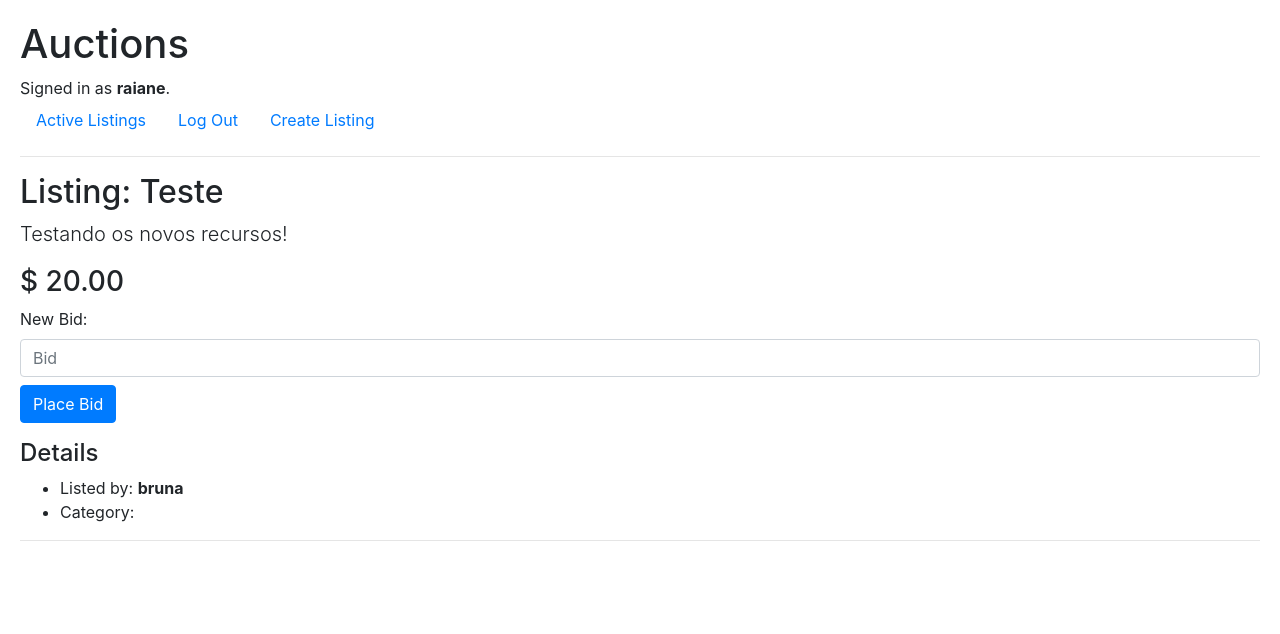
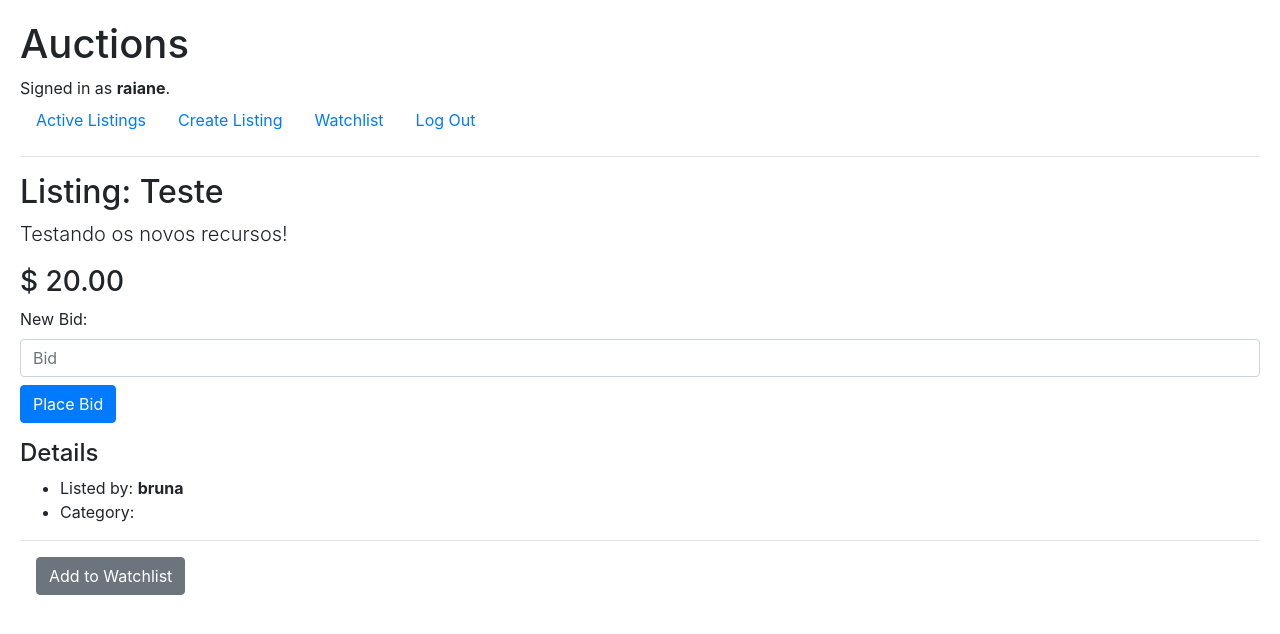
Before and after one commit to raiane-oliveira/Commerce, a Django app: page /listings/5 in a window 1280 px wide. Shown: the top 634 px of the page. Run offline with Django 3.2, Linux system fonts and the light colour scheme; a user stored in the database is signed in; data comes from the database, SQL or seed files in the repository; both versions use the stored data as it was after the commit; parts of the project's set-up code (start-up, migrations or seed data) failed here and were passed over; some libraries are stand-ins or nearby versions.

Commit message:
Watchlist feature added

```diff
--- a/auctions/templates/auctions/layout.html
+++ b/auctions/templates/auctions/layout.html
@@ -22,10 +22,13 @@
             </li>
             {% if user.is_authenticated %}
                 <li class="nav-item">
-                    <a class="nav-link" href="{% url 'logout' %}">Log Out</a>
+                    <a href="{% url 'create_listing' %}" class="nav-link">Create Listing</a>
                 </li>
                 <li class="nav-item">
-                    <a href="{% url 'create_listing' %}" class="nav-link">Create Listing</a>
+                    <a href="{% url 'watchlist' %}" class="nav-link">Watchlist</a>
+                </li>
+                <li class="nav-item">
+                    <a class="nav-link" href="{% url 'logout' %}">Log Out</a>
                 </li>
             {% else %}
                 <li class="nav-item">
--- a/auctions/templates/auctions/listing.html
+++ b/auctions/templates/auctions/listing.html
@@ -5,6 +5,9 @@
     <h2>Listing: {{ listing.title }}</h2>
     {% if winner %}
         <span class="badge badge-danger">Closed Auction</span>
+    {% endif %}
+    {% if listing.watchlist %}
+        <span class="badge badge-secondary">Watchlist</span>
     {% endif %}
 
     {% if listing.imageURL %}
@@ -37,17 +40,20 @@
     <h4>Details</h4>
     <ul>
         <li>Listed by: <strong>{{ listing.user }}</strong></li>
+
         {% if not category %}
             <li>Category: No Category Listed</li>
         {% else %}
             <li>Category: {{ category }}</li>
         {% endif %}
+
         {% if winner %}
             <li>Winner: <strong>{{ winner }}</strong></li>
         {% endif %}
     </ul>
 
     <hr>
+    <div class="row mx-2">
         {% if closeAuction %}
             <form action="{% url 'closeAuction' listing.id %}" method="post">
                 {% csrf_token %}
@@ -55,4 +61,21 @@
             </form>
         {% endif %}
 
+        {% if not listing.watchlist %}
+            <form action="{% url 'watchlist' %}" method="post" class="ml-2">
+                {% csrf_token %}
+                <input type="hidden" name="watchlist" value="add">
+                <input type="hidden" name="listing_id" value="{{ listing.id }}">
+                <button type="submit" class="btn btn-secondary">Add to Watchlist</button>
+            </form>
+        {% else %}
+            <form action="{% url 'watchlist' %}" method="post" class="ml-2">
+                {% csrf_token %}
+                <input type="hidden" name="watchlist" value="remove">
+                <input type="hidden" name="listing_id" value="{{ listing.id }}">
+                <button type="submit" class="btn btn-warning">Remove from Watchlist</button>
+            </form>
+        {% endif %}
+    </div>
+
 {% endblock %}
--- a/auctions/templates/auctions/watchlist.html
+++ b/auctions/templates/auctions/watchlist.html
@@ -1,7 +1,7 @@
 {% extends "auctions/layout.html" %}
 
 {% block body %}
-    <h2 class="border-bottom pb-3">Watchlist</h2>
+    <h2 class="pb-3">Watchlist</h2>
 
     {% for listing in listings %}
         <ul class="list-unstyled">
@@ -16,9 +16,6 @@
                     <p class="">{{ listing.description }}</p>
                     <p class="">
                         <strong>Price:</strong> ${{ listing.bid }}
-                        <!-- {% if listing.category %}
-                            <p class="card-text p-2 rounded bg-info text-white d-inline">{{ listing.category }}</p>
-                        {% endif %} -->
                     </p>
                     <a href="{% url 'listings' listing.id %}" class="btn btn-primary ">Visit</a>
                 </div>
--- a/auctions/urls.py
+++ b/auctions/urls.py
@@ -9,5 +9,6 @@
     path("register", views.register, name="register"),
     path("create_listing", views.create_listing, name="create_listing"),
     path("listings/<int:listing_id>", views.listings, name="listings"),
-    path("closeAuction/<int:listing_id>", views.closeAuction, name="closeAuction")
+    path("closeAuction/<int:listing_id>", views.closeAuction, name="closeAuction"),
+    path("watchlist", views.watchlist, name="watchlist")
 ]
--- a/auctions/views.py
+++ b/auctions/views.py
@@ -179,6 +179,34 @@
         listing.save()
 
         return HttpResponseRedirect(reverse("listings", args=(listing_id,)))
+    else:
+        return HttpResponseRedirect(reverse("index"))
+
+
+@login_required(login_url='login')
+def watchlist(request):
+
+    if request.method == "POST":
+
+        # Gets data from add form
+        listing_id = request.POST["listing_id"]
+        choiceUser = request.POST["watchlist"]
+
+        listing = AuctionListing.objects.get(id=listing_id)
+        if choiceUser == "add":
+            listing.watchlist = True
+            listing.save()
+        else:
+            listing.watchlist = False
+            listing.save()
+
+        return HttpResponseRedirect(reverse("listings", args=(listing_id,)))
+
+    else:
+        listings = AuctionListing.objects.filter(watchlist=True).all()
+        return render(request, "auctions/watchlist.html", {
+            "listings": listings
+        })
 
 
 def isNumber(value):
```
Also changed, not shown: db.sqlite3. Lines whose indentation alone changed are shown as unchanged.
